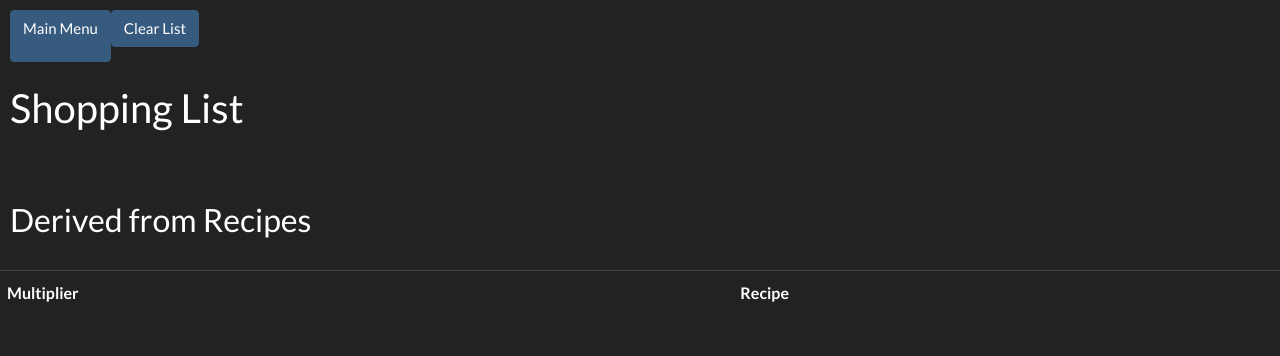
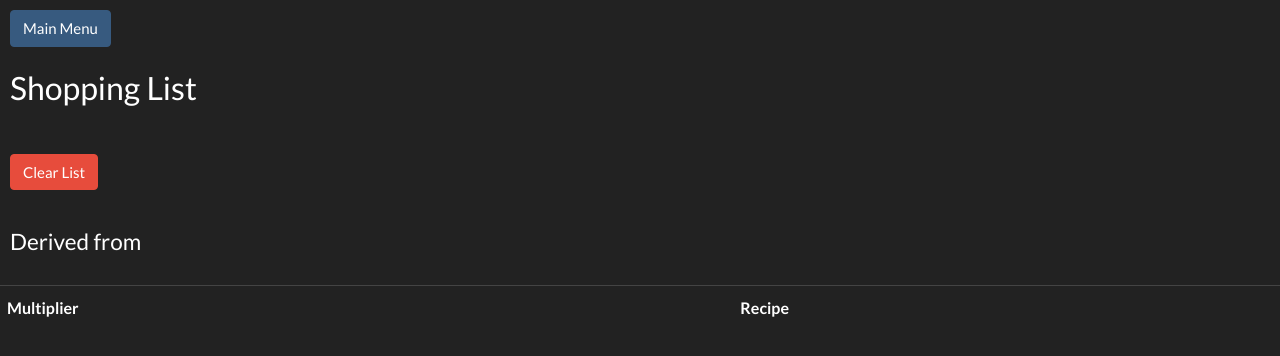
Before and after one commit to gbernich/flask_cookbook, a Flask app: page /list in a window 1280 px wide. Shown: the top 356 px of the page. Run offline with Flask 2, Linux system fonts and the light colour scheme; lists and menus that the app fills with data are empty; some libraries are stand-ins or nearby versions.

Commit message:
General clean up

```diff
--- a/templates/list.html
+++ b/templates/list.html
@@ -10,14 +10,10 @@
 
 <div class="row">
     <a href="/" class="btn btn-primary" role="button" style="margin-left: 15px">Main Menu</a>
-<!--     <a href="/" class="btn btn-primary" role="button" style="margin-left: 15px">Clear List</a> -->
-    <form method="post" action="">
-        <button type="submit" name="btn" value="Clear" class="btn btn-primary">Clear List</button>
-    </form>
 </div><br>
 
 
-<h2>Shopping List</h2><br>
+<h3>Shopping List</h3><br>
 <div class="row">
 
     <ul style='list-style-type: none; padding-left: 10'>
@@ -26,10 +22,15 @@
         {% endfor %}
     </ul>
 
+</div>
+
+<div class="row">
+    <form method="post" action="">
+        <button type="submit" name="btn" value="Clear" class="btn btn-danger" style="margin-left: 15px">Clear List</button>
+    </form>
 </div><br>
 
-
-<h3>Derived from Recipes</h3><br>
+<h4>Derived from</h4><br>
 <div class="row">
 
     <table class='table table-hover' style='table-layout: auto;'>
```
Also changed, not shown: templates/index.html (+3 -87 lines).
